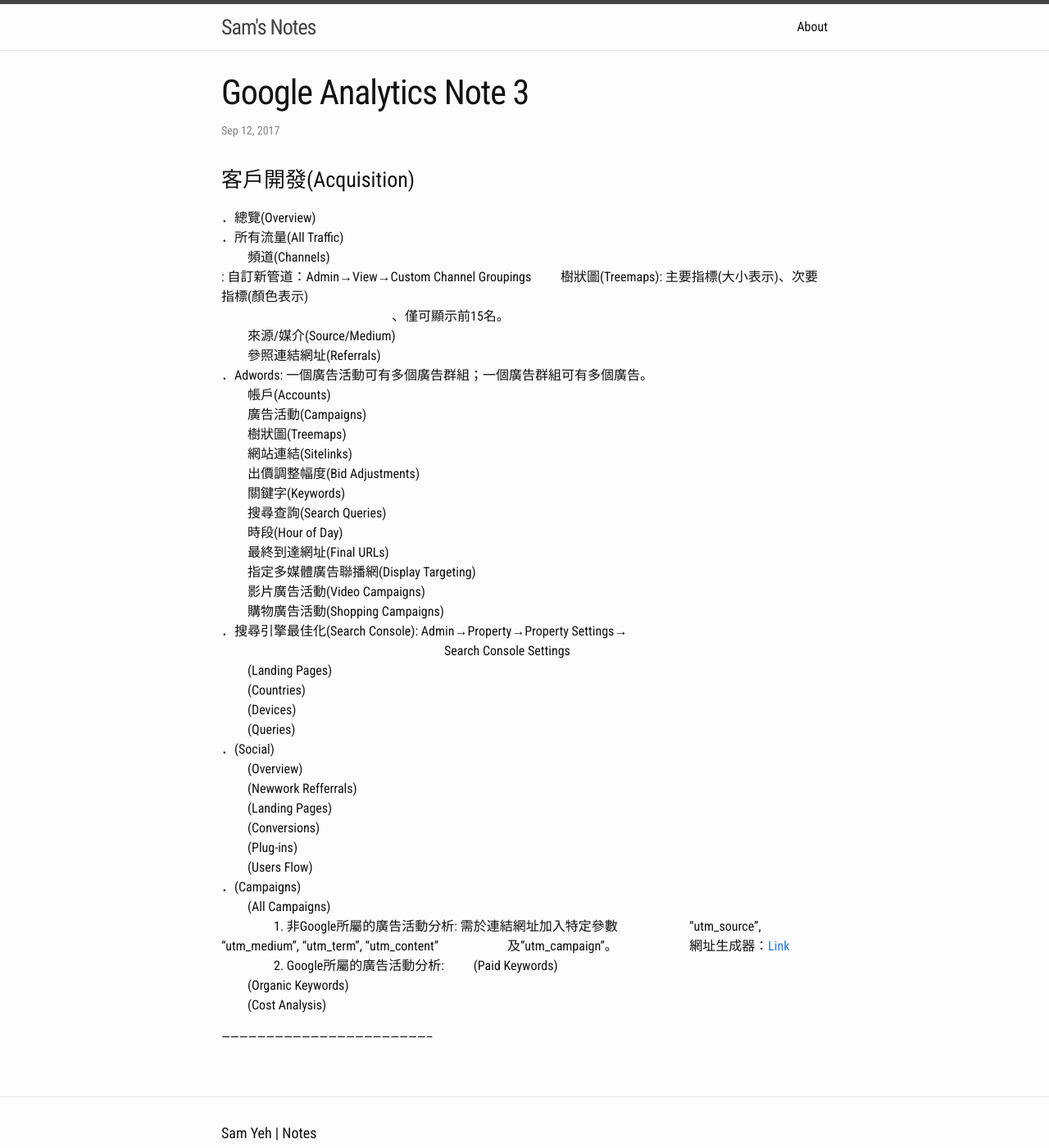
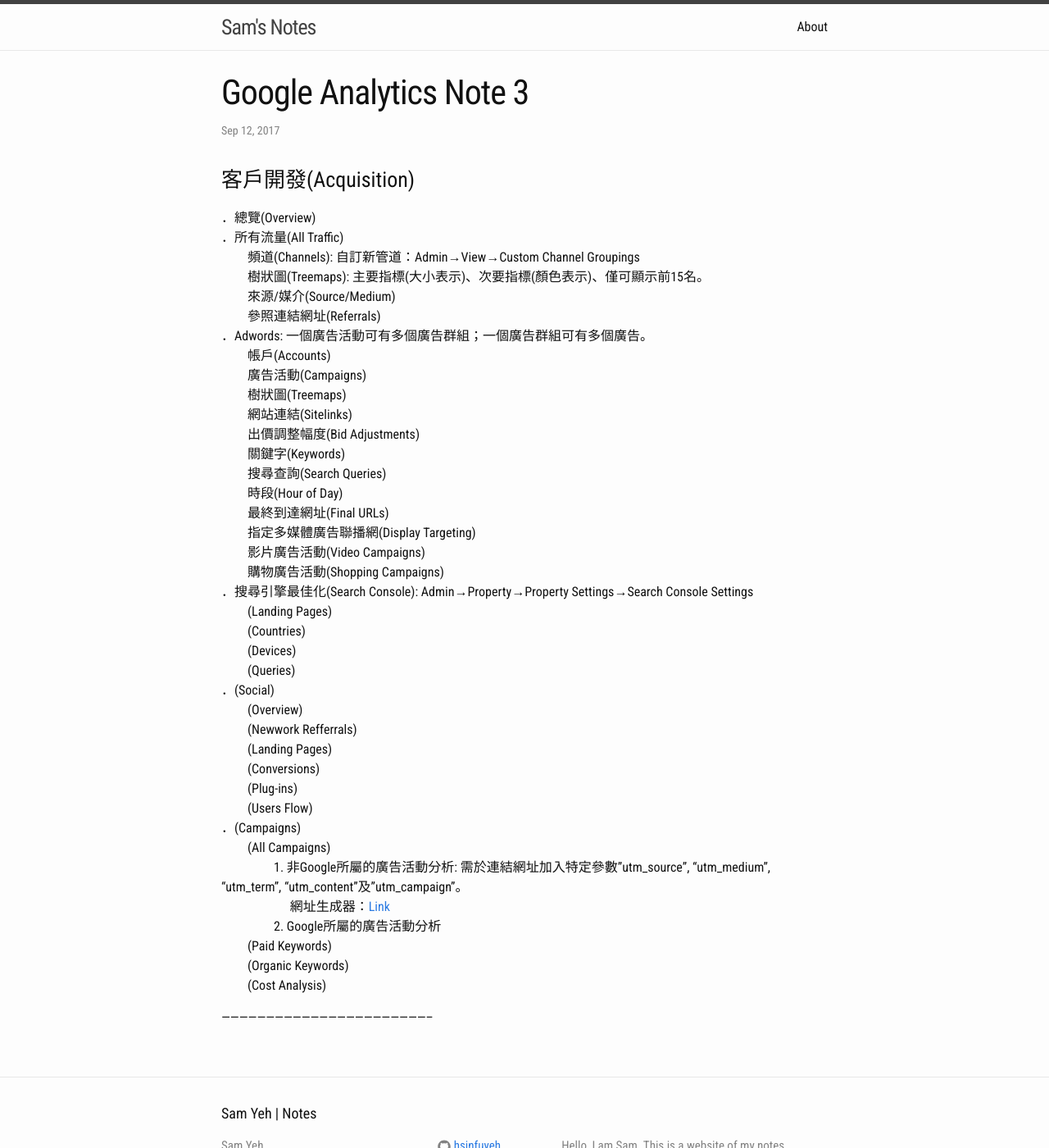
Before and after one commit to hsinfuyeh/hsinfuyeh.github.io, a Jekyll site: the page built from _posts/2017-09-12-google-analytics-03.markdown, in a window 1280 px wide and 1400 px high. Shown: the whole window at 82% size. Built offline with Jekyll 4.4.1, drawn with Linux system fonts in a browser that asks for light colours.

Commit message:
add note4

```diff
--- a/_posts/2017-09-12-google-analytics-03.markdown
+++ b/_posts/2017-09-12-google-analytics-03.markdown
@@ -8,9 +8,8 @@
 {% highlight ruby %}{% endhighlight %}
 ．總覽(Overview)<br>
 ．所有流量(All Traffic)<br>
-　　頻道(Channels)<br>: 自訂新管道：Admin→View→Custom Channel Groupings
-　　樹狀圖(Treemaps): 主要指標(大小表示)、次要指標(顏色表示)<br>
-　　　　　　　　　　　　　、僅可顯示前15名。<br>
+　　頻道(Channels): 自訂新管道：Admin→View→Custom Channel Groupings<br>
+　　樹狀圖(Treemaps): 主要指標(大小表示)、次要指標(顏色表示)、僅可顯示前15名。<br>
 　　來源/媒介(Source/Medium)<br>
 　　參照連結網址(Referrals)<br>
 ．Adwords: 一個廣告活動可有多個廣告群組；一個廣告群組可有多個廣告。<br>
@@ -26,8 +25,7 @@
 　　指定多媒體廣告聯播網(Display Targeting)<br>
 　　影片廣告活動(Video Campaigns)<br>
 　　購物廣告活動(Shopping Campaigns)<br>
-．搜尋引擎最佳化(Search Console): Admin→Property→Property Settings→
-　　　　　　　　　　　　　　　　　Search Console Settings<br>
+．搜尋引擎最佳化(Search Console): Admin→Property→Property Settings→Search Console Settings<br>
 　　(Landing Pages)<br>
 　　(Countries)<br>
 　　(Devices)<br>
@@ -41,11 +39,9 @@
 　　(Users Flow)<br>
 ．(Campaigns)<br>
 　　(All Campaigns)<br>
-　　　　1. 非Google所屬的廣告活動分析: 需於連結網址加入特定參數
-　　　　　 "utm_source", "utm_medium", "utm_term", "utm_content"
- 　　　　　及"utm_campaign"。
+　　　　1. 非Google所屬的廣告活動分析: 需於連結網址加入特定參數"utm_source", "utm_medium", "utm_term", "utm_content"及"utm_campaign"。<br>
 　　　　　 網址生成器：[Link][URL-Builder]<br>
-　　　　2. Google所屬的廣告活動分析:
+　　　　2. Google所屬的廣告活動分析<br>
 　　(Paid Keywords)<br>
 　　(Organic Keywords)<br>
 　　(Cost Analysis)<br>
```
